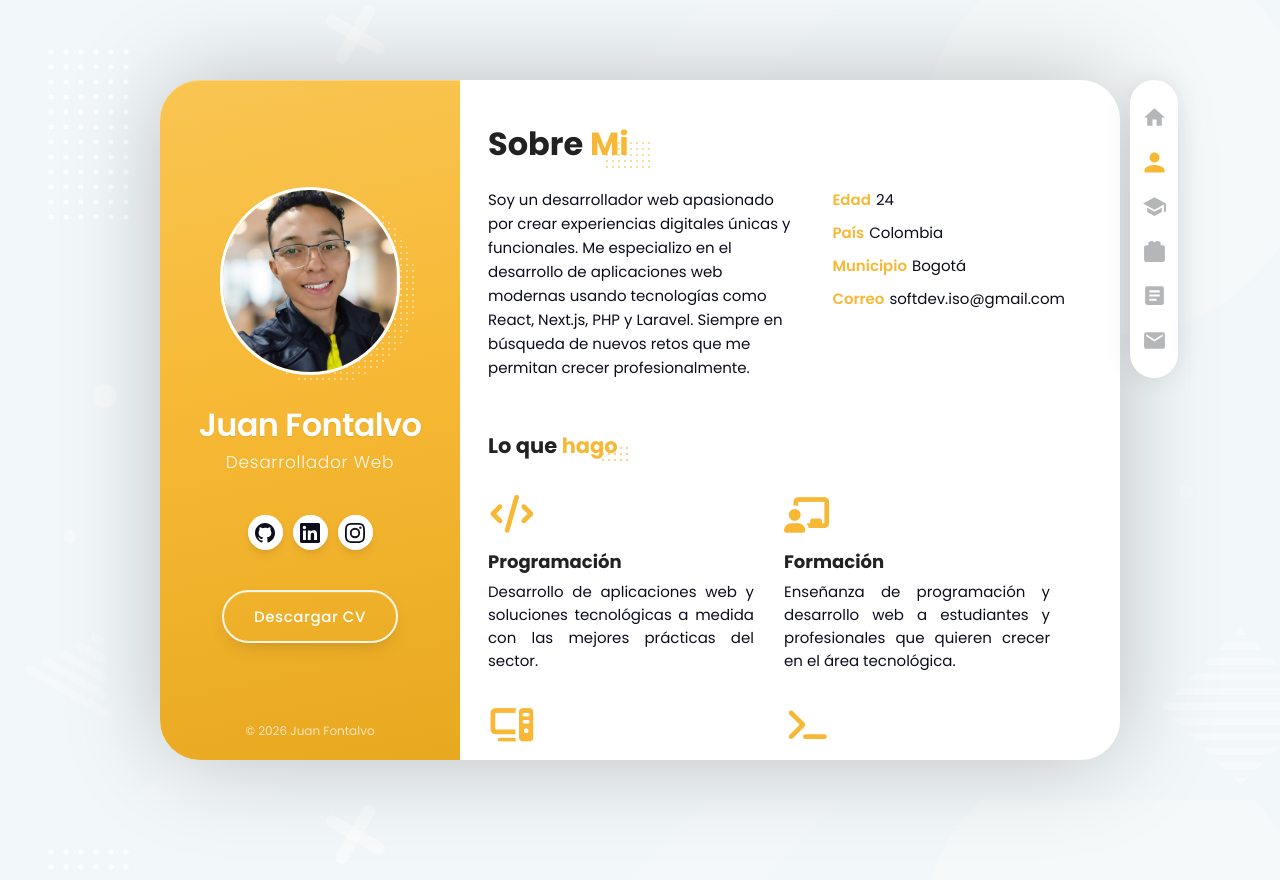
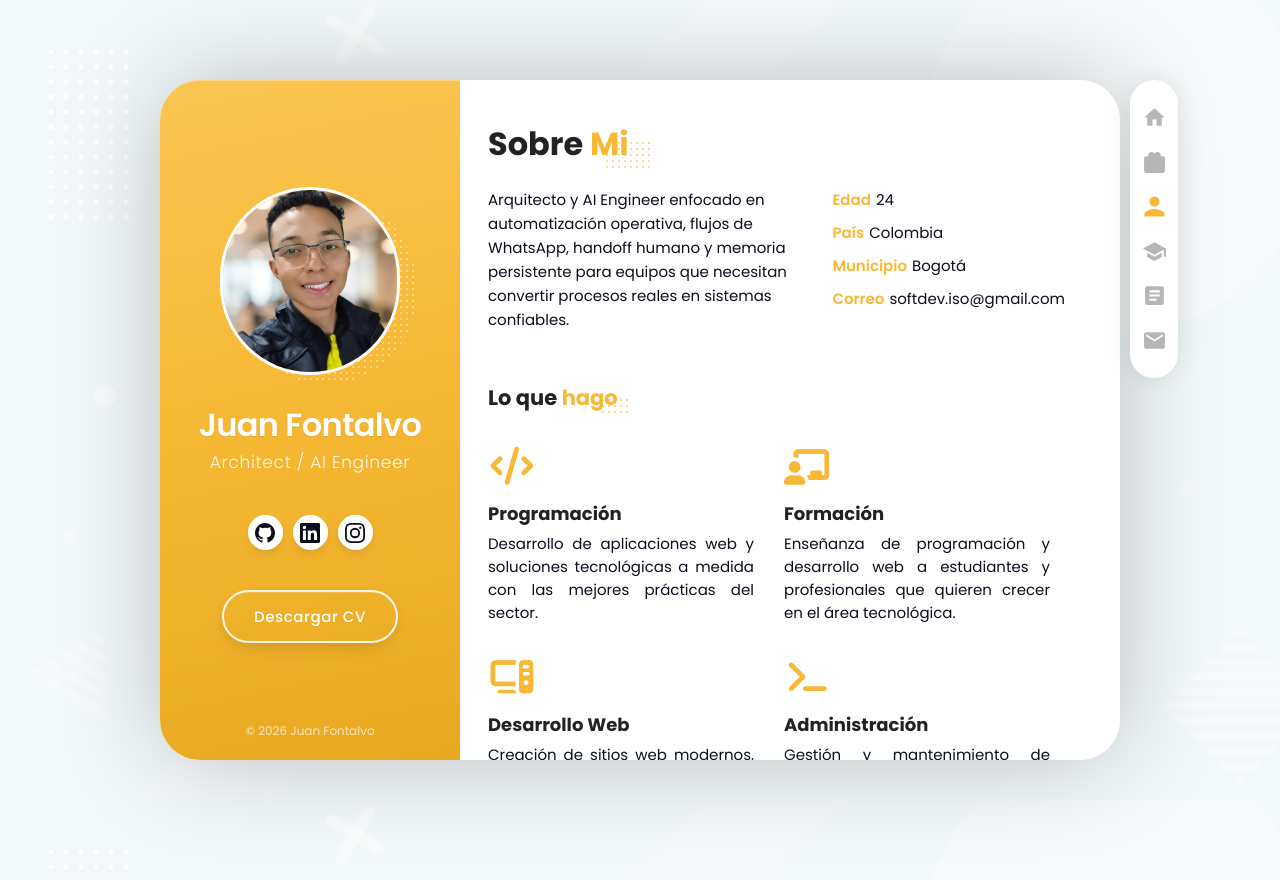
Before and after one commit to softDev-os/portafolio-nextjs, a Next.js app: page /sobre-mi in a window 1280 px wide. Built offline with nearby package versions, Linux system fonts and the light colour scheme; no server answers.

Commit message:
feat(site): reposition portfolio as premium AI consultant
Reframe the portfolio around Architect and AI Engineer positioning.
Update core identity, homepage framing, sidebar navigation, and base personal data.

```diff
--- a/src/app/layout.tsx
+++ b/src/app/layout.tsx
@@ -13,11 +13,11 @@ const poppins = Poppins({
 
 export const metadata: Metadata = {
   title: {
-    default: "Juan Fontalvo — Desarrollador Web",
+    default: "Juan Fontalvo — Architect / AI Engineer",
     template: "%s | Juan Fontalvo",
   },
   description:
-    "Portafolio y blog de Juan Fontalvo, Desarrollador Web especializado en tecnologías modernas.",
+    "Consultoría en arquitectura de software, automatización con IA y workflows operativos con prueba real antes del contacto.",
   authors: [{ name: "Juan Fontalvo" }],
   openGraph: {
     type: "website",
--- a/src/components/Sidebar.tsx
+++ b/src/components/Sidebar.tsx
@@ -3,6 +3,7 @@
 import Image from "next/image";
 import Link from "next/link";
 import { usePathname } from "next/navigation";
+import { personal } from "@/data/personal";
 
 const navLinks = [
   {
@@ -15,8 +16,17 @@ const navLinks = [
     ),
   },
   {
+    href: "/portafolio",
+    label: "Casos reales",
+    icon: (
+      <svg viewBox="0 0 24 24" className="nav-float__icon">
+        <path d="M20 6h-2.18c.07-.44.18-.86.18-1.3C18 2.99 16.54 2 14.7 2c-1.05 0-1.96.54-2.57 1.32L12 3.9l-.13-.59C11.26 2.54 10.35 2 9.3 2 7.46 2 6 2.99 6 4.7c0 .44.1.86.18 1.3H4C2.9 6 2 6.9 2 8v12c0 1.1.9 2 2 2h16c1.1 0 2-.9 2-2V8c0-1.1-.9-2-2-2z" />
+      </svg>
+    ),
+  },
+  {
     href: "/sobre-mi",
-    label: "Sobre mí",
+    label: "Perfil",
     icon: (
       <svg viewBox="0 0 24 24" className="nav-float__icon">
         <path d="M12 12c2.7 0 4.8-2.1 4.8-4.8S14.7 2.4 12 2.4 7.2 4.5 7.2 7.2 9.3 12 12 12zm0 2.4c-3.2 0-9.6 1.6-9.6 4.8v2.4h19.2v-2.4c0-3.2-6.4-4.8-9.6-4.8z" />
@@ -25,19 +35,10 @@ const navLinks = [
   },
   {
     href: "/curriculum",
-    label: "Curriculum",
+    label: "CV",
     icon: (
       <svg viewBox="0 0 24 24" className="nav-float__icon">
         <path d="M12 3L1 9l11 6 9-4.91V17h2V9L12 3zM5 13.18v4L12 21l7-3.82v-4L12 17l-7-3.82z" />
-      </svg>
-    ),
-  },
-  {
-    href: "/portafolio",
-    label: "Portafolio",
-    icon: (
-      <svg viewBox="0 0 24 24" className="nav-float__icon">
-        <path d="M20 6h-2.18c.07-.44.18-.86.18-1.3C18 2.99 16.54 2 14.7 2c-1.05 0-1.96.54-2.57 1.32L12 3.9l-.13-.59C11.26 2.54 10.35 2 9.3 2 7.46 2 6 2.99 6 4.7c0 .44.1.86.18 1.3H4C2.9 6 2 6.9 2 8v12c0 1.1.9 2 2 2h16c1.1 0 2-.9 2-2V8c0-1.1-.9-2-2-2z" />
       </svg>
     ),
   },
@@ -78,13 +79,13 @@ export default function Sidebar() {
               priority
             />
           </div>
-          <h1 className="sidebar__name">Juan Fontalvo</h1>
-          <p className="sidebar__role">Desarrollador Web</p>
+          <h1 className="sidebar__name">{personal.name}</h1>
+          <p className="sidebar__role">{personal.job}</p>
         </div>
 
         <div className="sidebar__social">
           <a
-            href="https://github.com/softDev-os"
+            href={personal.github}
             target="_blank"
             rel="noopener noreferrer"
             className="sidebar__social-item"
@@ -98,7 +99,7 @@ export default function Sidebar() {
           </a>
 
           <a
-            href="https://www.linkedin.com/in/juan-fontalvo-softdev"
+            href={personal.linkedin}
             target="_blank"
             rel="noopener noreferrer"
             className="sidebar__social-item sidebar__social-item--linkedin"
@@ -112,7 +113,7 @@ export default function Sidebar() {
           </a>
 
           <a
-            href="https://www.instagram.com/__softdev__/"
+            href={personal.instagram}
             target="_blank"
             rel="noopener noreferrer"
             className="sidebar__social-item"
@@ -128,7 +129,7 @@ export default function Sidebar() {
 
         <div className="user-info__buttons">
           <a
-            href="/CV_Juan_Fontalvo_IT_Specialist.pdf"
+            href={personal.cv}
             download
             className="sidebar__cv-btn"
             aria-label="Descargar currículum en PDF"
--- a/src/data/personal.ts
+++ b/src/data/personal.ts
@@ -1,7 +1,7 @@
 export const personal = {
   name: "Juan Fontalvo",
-  job: "Desarrollador Web",
-  bio: "Soy un desarrollador web apasionado por crear experiencias digitales únicas y funcionales. Me especializo en el desarrollo de aplicaciones web modernas usando tecnologías como React, Next.js, PHP y Laravel. Siempre en búsqueda de nuevos retos que me permitan crecer profesionalmente.",
+  job: "Architect / AI Engineer",
+  bio: "Arquitecto y AI Engineer enfocado en automatización operativa, flujos de WhatsApp, handoff humano y memoria persistente para equipos que necesitan convertir procesos reales en sistemas confiables.",
   age: 24,
   country: "Colombia",
   city: "Bogotá",
@@ -12,3 +12,12 @@ export const personal = {
   instagram: "https://www.instagram.com/__softdev__/",
   cv: "/CV_Juan_Fontalvo_IT_Specialist.pdf",
 };
+
+export const primarySalesContact = {
+  label: "WhatsApp de ventas",
+  phone: "3117056806",
+  displayPhone: "311 705 6806",
+  message:
+    "Hola, quiero consultar sobre automatización con IA para mi negocio. Vengo desde el portafolio y ya revisé los casos reales.",
+  url: "https://wa.me/573117056806?text=Hola%2C%20quiero%20consultar%20sobre%20automatizaci%C3%B3n%20con%20IA%20para%20mi%20negocio.%20Vengo%20desde%20el%20portafolio%20y%20ya%20revis%C3%A9%20los%20casos%20reales.",
+};
```
Also changed, not shown: src/app/page.tsx (+16 -7 lines).
